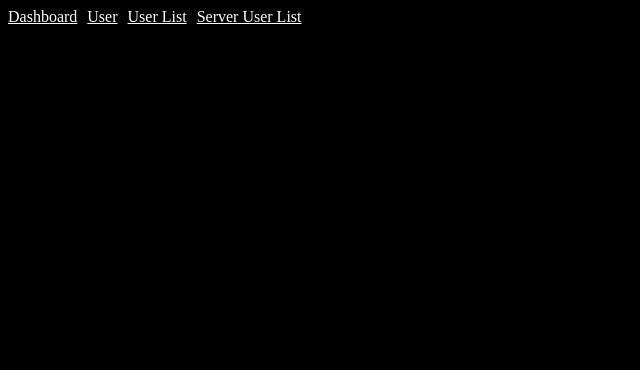
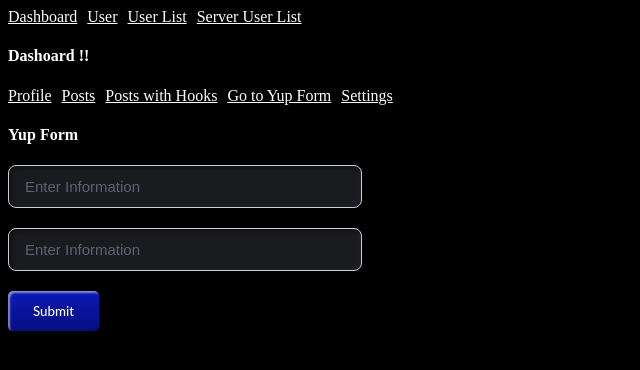
Before and after one commit to Saif-Ali-Warsi/react-experiments, a React (Vite) app: page /dashboard/yup-form in a window 1280 px wide. Shown: the top 370 px of the page, without its empty margins (0-640 px from the left). Built offline with nearby package versions, Linux system fonts and the light colour scheme.

Commit message:
useForm hook introduced

```diff
--- a/package.json
+++ b/package.json
@@ -10,9 +10,12 @@
     "preview": "vite preview"
   },
   "dependencies": {
+    "@hookform/resolvers": "^5.9.1",
     "react": "^19.2.8",
     "react-dom": "^19.2.8",
-    "react-router-dom": "^7.18.4"
+    "react-hook-form": "^7.89.0",
+    "react-router-dom": "^7.18.4",
+    "yup": "^1.7.1"
   },
   "devDependencies": {
     "@eslint/js": "^10.0.1",
--- a/src/App.jsx
+++ b/src/App.jsx
@@ -9,6 +9,7 @@ import Profile from "./pages/Profile";
 import Settings from "./pages/Settings";
 import Posts from "./pages/Posts";
 import PostsWithHook from "./pages/PostsWithHook";
+import YupForm from "./pages/YupForm";
 
 function App() {
   return (
@@ -23,6 +24,7 @@ function App() {
             <Route path="profile" element={<Profile />} />
             <Route path="settings" element={<Settings />} />
             <Route path="posts-with-hook" element={<PostsWithHook />} />
+            <Route path="yup-form" element={<YupForm />} />
           </Route>
 
           <Route path="user-page" element={<UserPage />} />
--- a/src/components/input-box/input-box.jsx
+++ b/src/components/input-box/input-box.jsx
@@ -1,11 +1,10 @@
+import { forwardRef } from "react";
 import "../input-box/input-box.css";
 
-function InputBox({
-  value,
-  onChange,
-  type = "text",
-  placeholder = "Enter Information",
-}) {
+const InputBox = forwardRef(function InputBox(
+  { value, onChange, type = "text", placeholder = "Enter Information", ...rest },
+  ref,
+) {
   return (
     <>
       <div className="input-box-container">
@@ -15,10 +14,12 @@ function InputBox({
           onChange={onChange}
           placeholder={placeholder}
           className="input-box"
+          ref={ref}
+          {...rest}
         />
       </div>
     </>
   );
-}
+});
 
 export default InputBox;
--- a/src/index.css
+++ b/src/index.css
@@ -19,6 +19,10 @@ body {
   width: 50%;
 }
 
+.link {
+  color: white;
+}
+
 .user-panel {
   height: 200px;
   width: max-content;
--- a/src/pages/Dashboard.jsx
+++ b/src/pages/Dashboard.jsx
@@ -6,10 +6,11 @@ function Dashboard({ propDrillData }) {
     <>
       <h4>Dashoard !!</h4>
       <nav>
-        <Link to="profile">Profile</Link>
-        <Link to="posts">Posts</Link>
-        <Link to="posts-with-hook">Posts with Hooks</Link>
-        <Link to="settings">Settings</Link>
+        <Link to="profile" className="link">Profile</Link>
+        <Link to="posts" className="link">Posts</Link>
+        <Link to="posts-with-hook" className="link">Posts with Hooks</Link>
+        <Link to="yup-form" className="link">Go to Yup Form</Link>
+        <Link to="settings" className="link">Settings</Link>
       </nav>
 
       <Outlet />
--- /dev/null
+++ b/src/pages/YupForm.jsx
@@ -0,0 +1,31 @@
+import { useForm } from "react-hook-form";
+import InputBox from "../components/input-box/input-box";
+import SolidButton from "../components/solid-button/solid-button";
+
+function YupForm() {
+  const {
+    register,
+    handleSubmit,
+    formState: { errors },
+  } = useForm();
+
+  function onSubmit(data) {
+    console.log(data);
+  }
+
+  return (
+    <>
+      <h4>Yup Form</h4>
+
+      <form onSubmit={handleSubmit(onSubmit)}>
+        <InputBox {...register("name")}></InputBox>
+
+        <InputBox {...register("email")}></InputBox>
+
+        <SolidButton type="submit" text="Submit"></SolidButton>
+      </form>
+    </>
+  );
+}
+
+export default YupForm;
```
Also changed, not shown: 1 other file (tests, documents, lock files or other folders).
